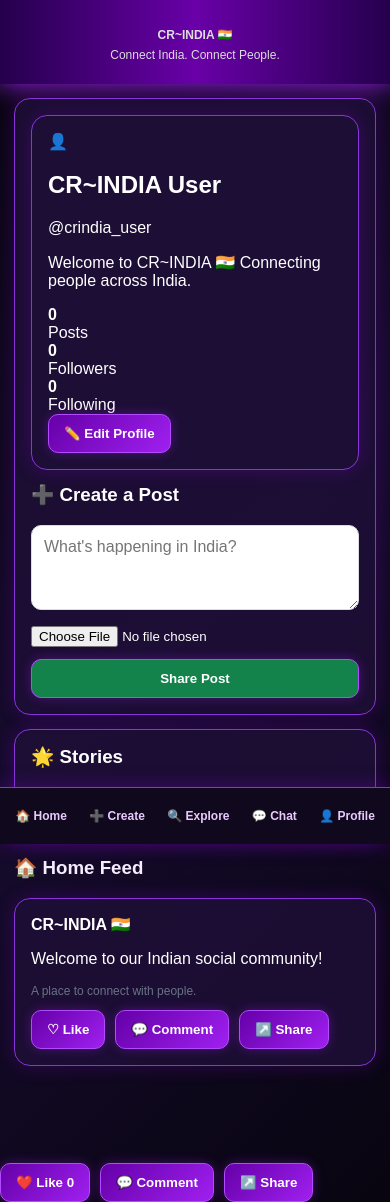
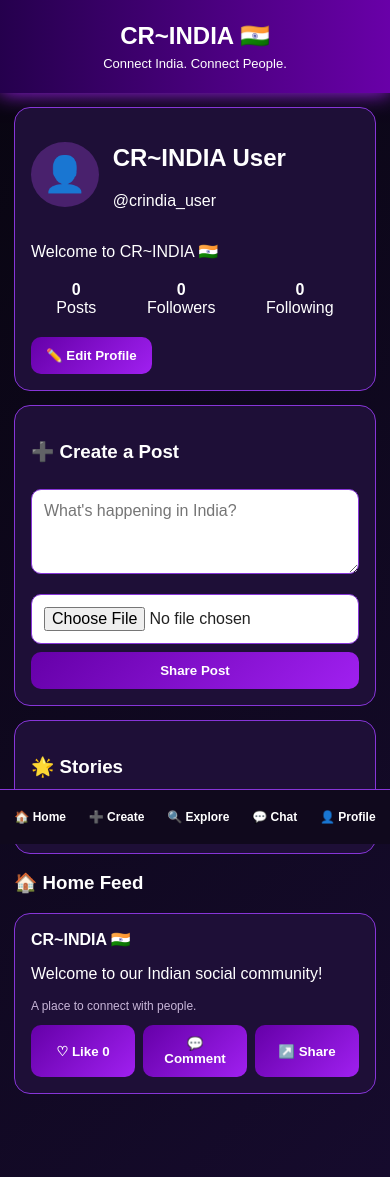
Before and after one commit to xmavicr/CR-INDIA, a plain HTML site: page index.html in a window 390 px wide. After the commit the page ends 1177 px from the top, so only its background shows below. Drawn offline with Linux system fonts and the light colour scheme.

Commit message:
Fix CR INDIA core features

```diff
--- a/index.html
+++ b/index.html
@@ -4,118 +4,159 @@
 <meta charset="UTF-8">
 <meta name="viewport" content="width=device-width, initial-scale=1.0">
 <title>CR~INDIA</title>
+
 <style>
 *{box-sizing:border-box}
+
 body{
  margin:0;
-background:linear-gradient(135deg,#080510,#160b2d,#080510);
-color:#f5edff;
+ background:linear-gradient(135deg,#080510,#160b2d);
+ color:#fff;
  font-family:Arial,sans-serif;
+}
+
 header{
-background:linear-gradient(90deg,#25004d,#6900a8,#25004d);
-color:white;
+ background:linear-gradient(90deg,#25004d,#6900a8);
  padding:22px;
  text-align:center;
-box-shadow:0 0 25px #a020f0;
+ box-shadow:0 0 20px #a020f0;
 }
-header h2{margin:6px 0 0;font-size:12px;color:#ddd}
-header p{margin:6px 0 0;font-size:12px;color:#ddd}
+
+header h2{margin:0}
+header p{margin:6px 0 0;font-size:13px}
+
 main{max-width:600px;margin:auto;padding:14px}
+
 .card{
-background:rgba(30,15,55,0.85);
-color:#ffffff;
+ background:#1e0f37;
  padding:16px;
  border-radius:16px;
  margin-bottom:14px;
  border:1px solid #8735d8;
-box-shadow:0 0 18px #7600bb55;
 }
-h3{margin-top:0}
-textarea{width:100%;min-height:85px;border:1px solid #ddd;border-radius:10px;padding:12px;font:inherit;resize:vertical}
-input[type=file]{width:100%;margin:12px 0}
+
 button{
-border:1px solid #b44aff;
+ border:0;
  border-radius:10px;
  padding:11px 15px;
  background:linear-gradient(135deg,#6500a8,#a020f0);
  color:white;
  font-weight:bold;
  cursor:pointer;
-box-shadow:0 0 12px #a020f055;
 }
-.share{background:#13834b;width:100%}
-.post img{width:100%;border-radius:10px;margin-top:10px}
-.post-actions{display:flex;gap:10px;margin-top:12px}
-.post-actions button
+
+textarea,input{
+ width:100%;
+ padding:12px;
+ margin:8px 0;
+ border-radius:10px;
+ border:1px solid #8735d8;
+ background:#fff;
+ color:#222;
+ font:inherit;
+}
+
+textarea{min-height:85px}
+
+.profile-header{
+ display:flex;
+ align-items:center;
+ gap:14px;
+}
+
+.profile-avatar{
+ font-size:35px;
+ background:#49216d;
+ padding:12px;
+ border-radius:50%;
+}
+
+.profile-stats{
+ display:flex;
+ justify-content:space-around;
+ text-align:center;
+ margin:20px 0;
+}
+
+.post img{
+ width:100%;
+ border-radius:10px;
+ margin-top:10px;
+}
+
+.post-actions{
+ display:flex;
+ gap:8px;
+ flex-wrap:wrap;
+ margin-top:12px;
+}
+
+.post-actions button{flex:1}
+
+.share{width:100%}
+
 .comments-list{
  margin-top:12px;
  padding:10px;
  background:#160d27;
-border:1px solid #8735d8;
-border-radius:12px;
-color:#f5edff;
+ border-radius:10px;
 }
 
 .comments-list p{
-padding:8px;
+ padding:7px;
  border-bottom:1px solid #49216d;
-}{
-background:linear-gradient(135deg,#6500a8,#a020f0);
-color:white;
-border:1px solid #c77dff;
-box-shadow:0 0 12px #a020f066;
 }
+
 nav{
  position:sticky;
  bottom:0;
  background:#10091d;
  display:flex;
  justify-content:space-around;
-padding:13px 4px;
+ padding:12px 3px;
  border-top:1px solid #8735d8;
-box-shadow:0 0 18px #7600bb66;
 }
+
 nav button{
  background:transparent;
-color:#e8caff;
-padding:8px;
+ padding:8px 4px;
  font-size:12px;
-border:0;
-box-shadow:none;
 }
-.small{color:#687386;font-size:12px}
+
+.small{font-size:12px;color:#c8b6d8}
 </style>
 </head>
+
 <body>
+
 <header>
 <h2>CR~INDIA 🇮🇳</h2>
 <p>Connect India. Connect People.</p>
 </header>
 
 <main>
+
 <section class="card">
- <section class="card profile-card">
  <div class="profile-header">
   <div class="profile-avatar">👤</div>
   <div>
-      <h2>CR~INDIA User</h2>
-      <p>@crindia_user</p>
+   <h2 id="profileName">CR~INDIA User</h2>
+   <p id="profileUsername">@crindia_user</p>
   </div>
  </div>
 
-  <p class="profile-bio">
-    Welcome to CR~INDIA 🇮🇳
-    Connecting people across India.
-  </p>
+ <p id="profileBio">Welcome to CR~INDIA 🇮🇳</p>
 
  <div class="profile-stats">
-    <div><strong>0</strong><br>Posts</div>
+  <div><strong id="postCount">0</strong><br>Posts</div>
   <div><strong>0</strong><br>Followers</div>
   <div><strong>0</strong><br>Following</div>
  </div>
 
  <button onclick="editProfile()">✏️ Edit Profile</button>
 </section>
+
+<section class="card">
 <h3>➕ Create a Post</h3>
 <textarea id="postText" placeholder="What's happening in India?"></textarea>
 <input type="file" id="postImage" accept="image/*">
@@ -128,18 +169,20 @@ box-shadow:none;
 </section>
 
 <h3>🏠 Home Feed</h3>
+
 <div id="feed">
 <article class="card post">
 <strong>CR~INDIA 🇮🇳</strong>
 <p>Welcome to our Indian social community!</p>
 <p class="small">A place to connect with people.</p>
 <div class="post-actions">
-<button onclick="likePost(this)">♡ Like</button>
+<button onclick="likePost(this)">♡ Like <span>0</span></button>
 <button onclick="commentPost(this)">💬 Comment</button>
 <button onclick="sharePost()">↗️ Share</button>
 </div>
 </article>
 </div>
+
 </main>
 
 <nav>
@@ -147,218 +190,128 @@ box-shadow:none;
 <button onclick="document.getElementById('postText').focus()">➕ Create</button>
 <button onclick="alert('Explore coming soon!')">🔍 Explore</button>
 <button onclick="alert('Chat coming soon!')">💬 Chat</button>
-<button onclick="alert('Profile coming soon!')">👤 Profile</button>
+<button onclick="window.scrollTo(0,0)">👤 Profile</button>
 </nav>
 
 <script>
+
+function editProfile(){
+ const name=prompt("Enter your name:");
+ if(!name || !name.trim()) return;
+
+ const username=prompt("Enter your username:");
+ const bio=prompt("Enter your bio:");
+
+ document.getElementById("profileName").textContent=name.trim();
+
+ if(username && username.trim()){
+  document.getElementById("profileUsername").textContent="@"+username.trim().replace(/^@/,"");
+ }
+
+ if(bio!==null){
+  document.getElementById("profileBio").textContent=bio;
+ }
+}
+
 function createPost(){
- const text=document.getElementById('postText').value.trim();
- const file=document.getElementById('postImage').files[0];
+ const text=document.getElementById("postText").value.trim();
+ const file=document.getElementById("postImage").files[0];
+
  if(!text && !file){
-  alert('Please write something or choose a photo.');
+  alert("Please write something or choose a photo.");
   return;
  }
- function editProfile() {
-  const name = prompt("Enter your name:");
-  if (!name || !name.trim()) return;
 
-  const bio = prompt("Enter your bio:");
+ const post=document.createElement("article");
+ post.className="card post";
 
-  const profileName = document.querySelector(".profile-header h2");
-  const profileBio = document.querySelector(".profile-bio");
-
-  if (profileName) {
-    profileName.textContent = name.trim();
-  }
-
-  if (profileBio && bio !== null) {
-    profileBio.textContent = bio;
-  }
-}
- const post=document.createElement('article');
- post.className='card post';
- const heading=document.createElement('strong');
- heading.textContent='You 🇮🇳';
+ const heading=document.createElement("strong");
+ heading.textContent=document.getElementById("profileName").textContent+" 🇮🇳";
  post.appendChild(heading);
 
  if(text){
-  const paragraph=document.createElement('p');
+  const paragraph=document.createElement("p");
   paragraph.textContent=text;
   post.appendChild(paragraph);
  }
 
  if(file){
-  const image=document.createElement('img');
+  const image=document.createElement("img");
   image.src=URL.createObjectURL(file);
-  image.alt='Your post image';
+  image.alt="Post image";
   post.appendChild(image);
  }
 
- const actions=document.createElement('div');
- actions.className='post-actions';
- const like=document.createElement('button');
- like.textContent='♡ Like';
+ const actions=document.createElement("div");
+ actions.className="post-actions";
+
+ const like=document.createElement("button");
+ like.innerHTML="♡ Like <span>0</span>";
  like.onclick=function(){likePost(like)};
- const comment=document.createElement('button');
- comment.textContent='💬 Comment';
- comment.onclick=function(){alert('Comments feature coming soon!')};
- const share = document.createElement("button");
-share.textContent = "↗️ Share";
-share.onclick = function() { sharePost(); };
 
-actions.append(like, comment, share);
+ const comment=document.createElement("button");
+ comment.textContent="💬 Comment";
+ comment.onclick=function(){commentPost(comment)};
+
+ const share=document.createElement("button");
+ share.textContent="↗️ Share";
+ share.onclick=sharePost;
+
+ actions.append(like,comment,share);
  post.appendChild(actions);
 
- document.getElementById('feed').prepend(post);
- document.getElementById('postText').value='';
- document.getElementById('postImage').value='';
-}
-function likePost(button){
- if(button.textContent.includes('Liked')){
-  button.textContent='♡ Like';
- }else{
-  button.textContent='♥ Liked';
- }
-}
-</script>
- <div class="post-actions">
-  <button onclick="likePost(this)">❤️ Like <span>0</span></button>
-  <button onclick="commentPost(this)">💬 Comment</button>
-  <button onclick="sharePost()">↗️ Share</button>
-</div>
+ document.getElementById("feed").prepend(post);
 
-<script>
-function likePost(button) {
-  const count = button.querySelector("span");
-  const liked = button.classList.toggle("liked");
-  count.textContent = Number(count.textContent) + (liked ? 1 : -1);
+ document.getElementById("postText").value="";
+ document.getElementById("postImage").value="";
+
+ document.getElementById("postCount").textContent=
+ Number(document.getElementById("postCount").textContent)+1;
 }
 
- count.textContent = Number(count.textContent) + (liked ? 1 : -1);
+function likePost(button){
+ const count=button.querySelector("span");
+ const liked=button.classList.toggle("liked");
+
+ count.textContent=Number(count.textContent)+(liked?1:-1);
+ button.firstChild.textContent=liked?"♥ Liked ":"♡ Like ";
 }
-function commentPost(button) {
-  const comment = prompt("Write your comment:");
 
-  if (comment && comment.trim()) {
-    const post = button
-      ? button.closest(".post")
-      : document.querySelector(".post");
+function commentPost(button){
+ const comment=prompt("Write your comment:");
+ if(!comment || !comment.trim()) return;
 
-    if (!post) return;
+ const post=button.closest(".post");
+ let comments=post.querySelector(".comments-list");
 
-    let comments = post.querySelector(".comments-list");
-
-    if (!comments) {
-      comments = document.createElement("div");
-      comments.className = "comments-list";
+ if(!comments){
+  comments=document.createElement("div");
+  comments.className="comments-list";
   post.appendChild(comments);
  }
 
-    const commentElement = document.createElement("p");
-    commentElement.textContent = "💬 " + comment.trim();
+ const item=document.createElement("p");
+ item.textContent="💬 "+comment.trim();
+ comments.appendChild(item);
+}
 
-    comments.appendChild(commentElement);
+function sharePost(){
+ if(navigator.share){
+  navigator.share({
+   title:"CR~INDIA",
+   text:"Welcome to our Indian social community!",
+   url:window.location.href
+  }).catch(()=>{});
+ }else if(navigator.clipboard){
+  navigator.clipboard.writeText(window.location.href)
+   .then(()=>alert("CR~INDIA link copied!"))
+   .catch(()=>alert("Unable to copy link."));
+ }else{
+  prompt("Copy CR~INDIA link:",window.location.href);
  }
 }
 
-    const commentElement = document.createElement("p");
-    commentElement.textContent = "💬 " + comment.trim();
+</script>
 
-    comments.appendChild(commentElement);
-  }
-}
-
-    const item = document.createElement("p");
-    item.textContent = "💬 " + comment.trim();
-    comments.appendChild(item);
-  }
-}
-
-function sharePost() {
-  navigator.clipboard.writeText(window.location.href);
-  alert("CR~INDIA link copied!");
-}
-</script>
- <script>
-function commentPost() {
-  const comment = prompt("Write your comment:");
-  if (comment && comment.trim()) {
-    alert("Comment added: " + comment);
-  }
-}
-
-function sharePost() {
-  if (navigator.share) {
-    navigator.share({
-      title: "CR~INDIA",
-      text: "Welcome to Our Indian Social Community!",
-      url: window.location.href
-    });
-  } else {
-    navigator.clipboard.writeText(window.location.href);
-    alert("Link copied!");
-  }
-}
-</script>
 </body>
- <script>
-document.addEventListener("submit", function(e) {
-  const form = e.target;
-
-  const input = form.querySelector("textarea, input[type='text']");
-  if (!input) return;
-
-  const comment = input.value.trim();
-  if (!comment) return;
-
-  e.preventDefault();
-
-  const post = form.closest(".post") || form.parentElement;
-
-  let commentArea = post.querySelector(".cr-comments");
-
-  if (!commentArea) {
-    commentArea = document.createElement("div");
-    commentArea.className = "cr-comments";
-    commentArea.style.cssText =
-      "margin-top:15px;padding:10px;color:white;";
-
-    post.appendChild(commentArea);
-  }
-function commentPost() {
-  const comment = prompt("Write your comment:");
-
-  if (comment && comment.trim()) {
-    const post = document.querySelector(".post");
-
-    if (!post) {
-      alert("Post not found!");
-      return;
-    }
-
-    let comments = post.querySelector(".comments-list");
-
-    if (!comments) {
-      comments = document.createElement("div");
-      comments.className = "comments-list";
-      post.appendChild(comments);
-    }
-
-    const newComment = document.createElement("p");
-    newComment.textContent = "💬 " + comment.trim();
-
-    comments.appendChild(newComment);
-  }
-}
-  const newComment = document.createElement("div");
-  newComment.style.cssText =
-    "padding:10px;margin-top:8px;background:#292044;border-radius:10px;color:white;";
-
-  newComment.textContent = comment;
-
-  commentArea.appendChild(newComment);
-
-  input.value = "";
-});
-</script>
 </html>
```
Lines whose indentation alone changed are shown as unchanged.
